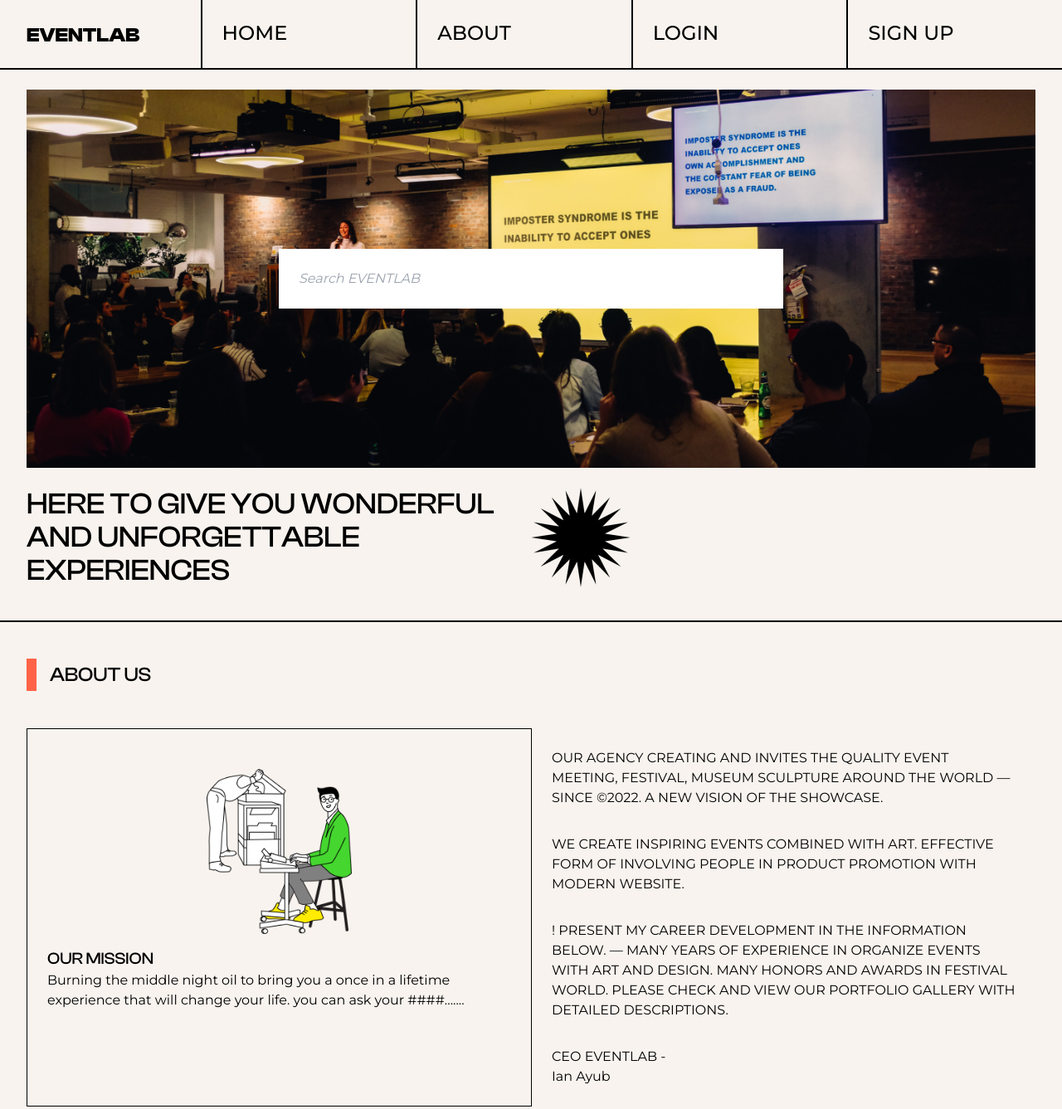
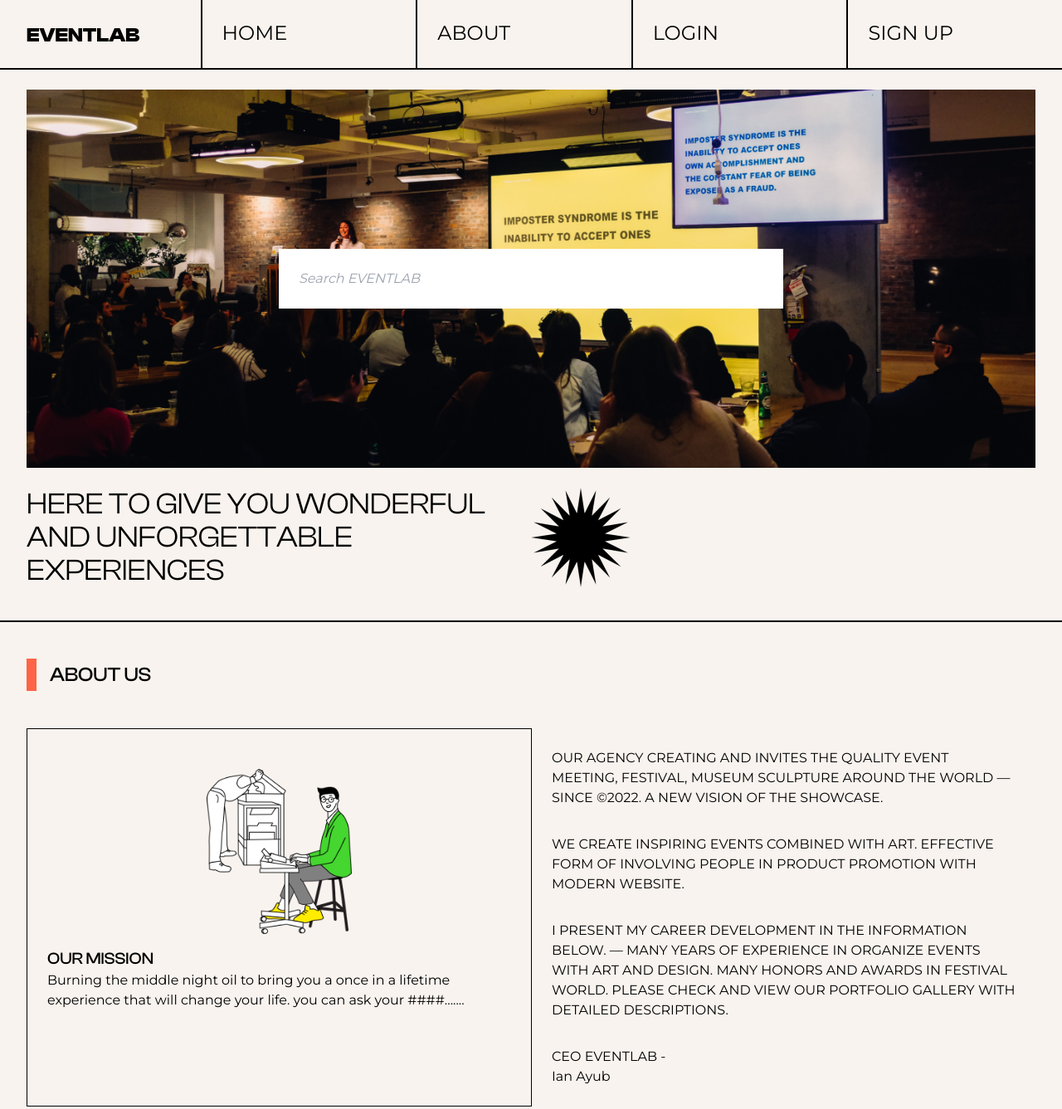
Before and after one commit to Ayub-Ian/eventlab, a website: page index.html in a window 1280 px wide. Shown: the top 1337 px of the page at 83% size. Drawn offline with nearby package versions, Linux system fonts and the light colour scheme.

Commit message:
Added footer to page

```diff
--- a/index.html
+++ b/index.html
@@ -15,7 +15,7 @@
       <!-- header  -->
       <header class="sticky border-b-2 border-black h-84">
         <ul
-          class="flex justify-around uppercase font-medium list-none items-center text-2xl h-full divide-x-2 divide-black mx-auto pl-8"
+          class="flex justify-around uppercase  list-none items-center text-2xl h-full divide-x-2 divide-black mx-auto pl-8"
         >
           <li class="flex h-full hover:opacity-70 flex-1">
             <a class="self-center" href="#">
@@ -53,7 +53,7 @@
           <img src="./images/Rectangle 2.png" alt="" />
         </div>
         <div class="flex items-center">
-          <p class="flex-1 text-4xl uppercase clash-medium">
+          <p class="flex-1 text-4xl uppercase clash">
             Here to give you wonderful and unforgettable experiences
           </p>
           <div class="flex-1">
@@ -93,7 +93,7 @@
                 INVOLVING PEOPLE IN PRODUCT PROMOTION WITH MODERN WEBSITE.
               </p>
               <p class="uppercase">
-                ! present my career development in the information below. — Many
+                I present my career development in the information below. — Many
                 years of experience in organize events with art and design. Many
                 honors and awards in festival world. Please check and view our
                 portfolio gallery with detailed descriptions.
@@ -303,7 +303,10 @@
 
       </div>
 
-
+      <!-- footer  -->
+      <div class="text-center bg-black text-white py-3">
+        <p>Project contributed by Ian Ayub © 2022</p>
+      </div>
     </div>
     <script src="./src/index.js"></script>
   </body>
--- a/styles/style.css
+++ b/styles/style.css
@@ -43,7 +43,7 @@
 }
 
 .link:hover {
-    font-weight: bold;
+    font-weight: 500;
 }
 
 .link:hover::before {
```
